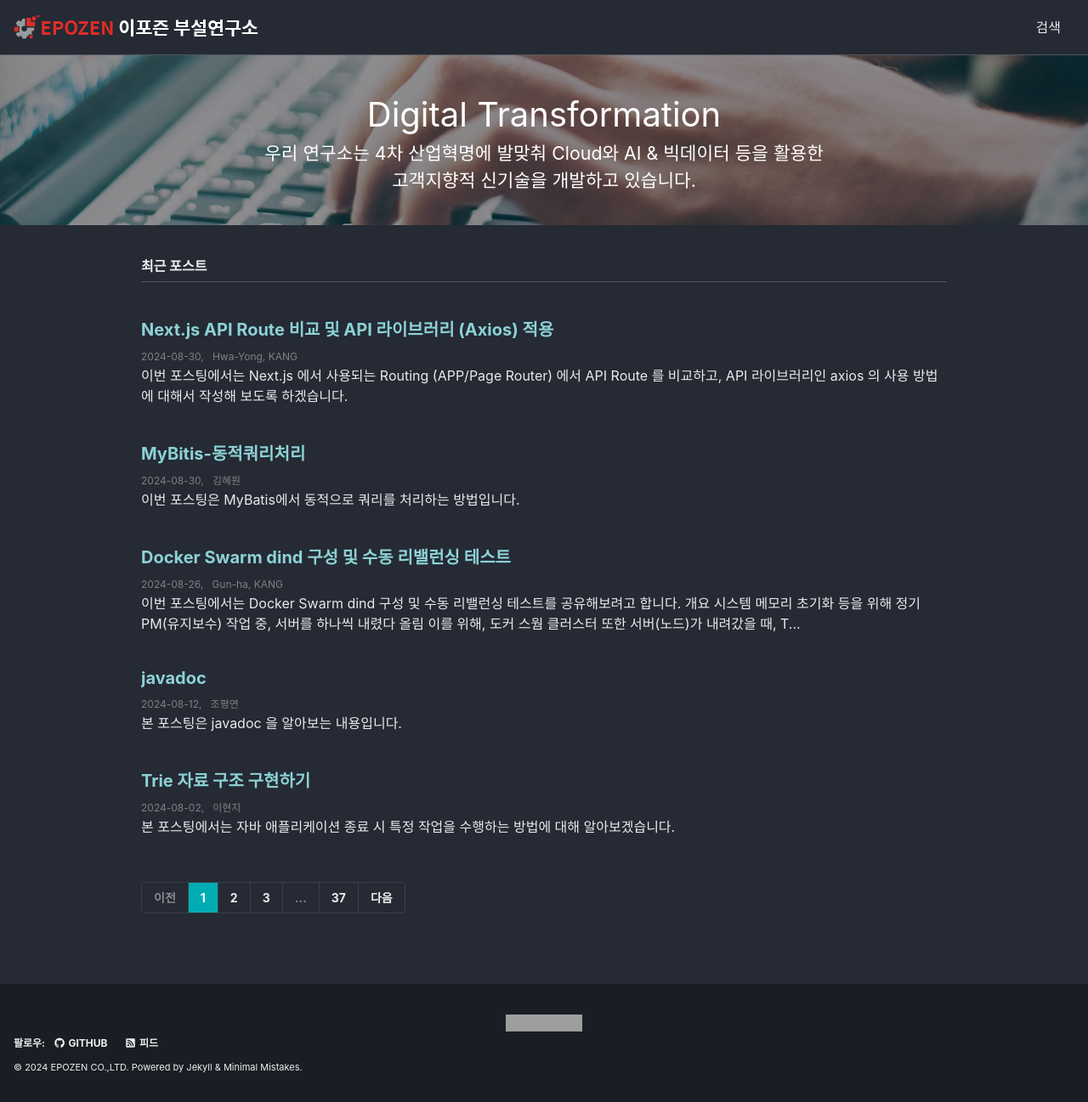
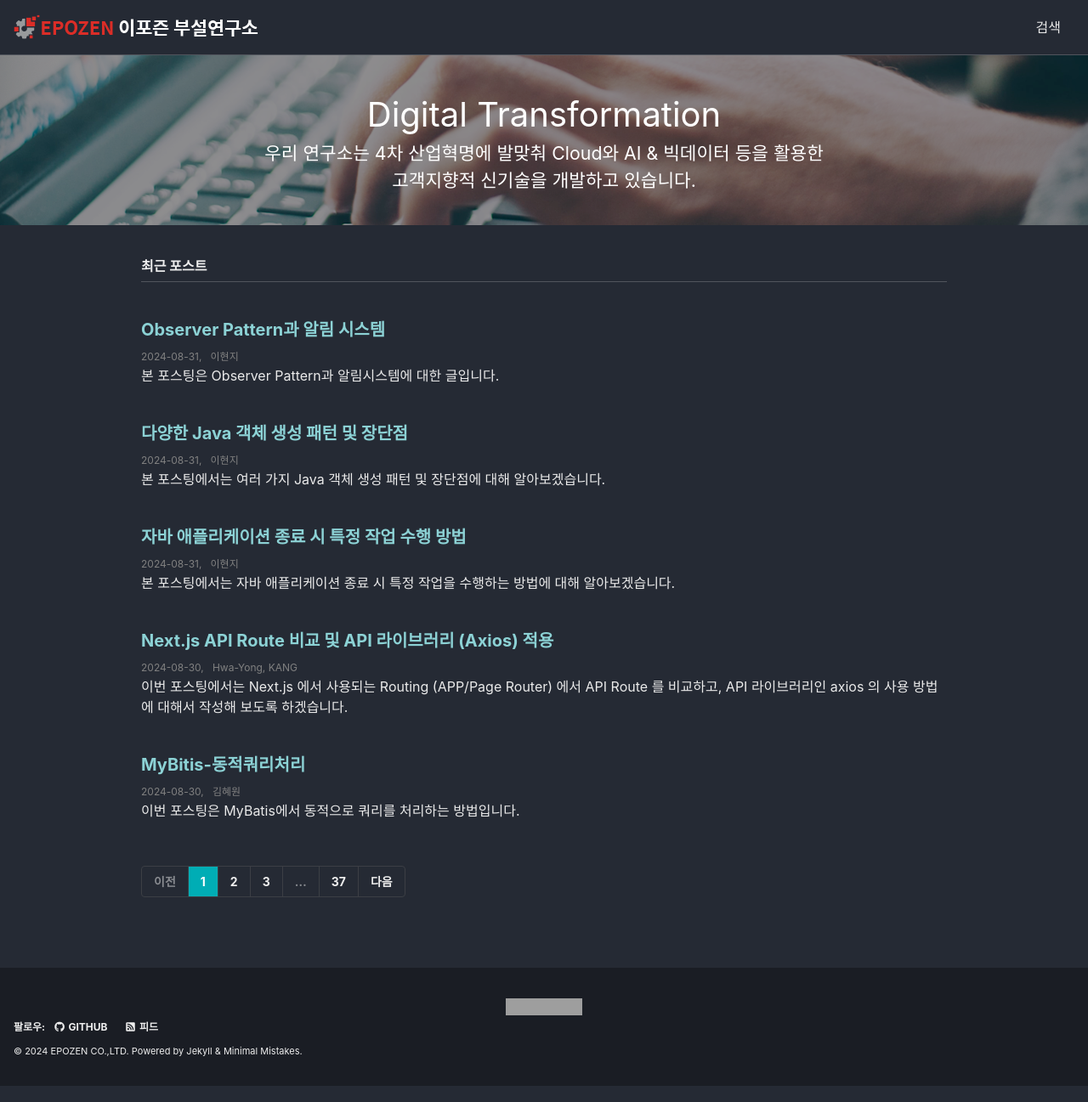
Before and after one commit to epozen-dt/epozen-dt.github.io, a Jekyll site: the page built from index.html, in a window 1280 px wide. Shown: the whole page at 85% size. Built offline with Jekyll 4.4.1, drawn with Linux system fonts in a browser that asks for light colours; cached includes are drawn as plain includes; the list of posts is cut into pages by our own code; part of the change alters nothing that is shown; grey boxes are pictures that could not be loaded.

Commit message:
4, 7, 8 posts by zzllzl

````diff
--- a/_posts/2024-08-02-application_exit_task.md
+++ b/_posts/2024-08-31-application_exit_task.md
@@ -1,5 +1,5 @@
 ---
-title: "Trie 자료 구조 구현하기"
+title: "자바 애플리케이션 종료 시 특정 작업 수행 방법"
 last_modified_at: 2024-08-02
 author: 이현지
 ---
--- /dev/null
+++ b/_posts/2024-08-31-java_creational_pattern.md
@@ -0,0 +1,285 @@
+---
+title: "다양한 Java 객체 생성 패턴 및 장단점"
+last_modified_at: 2024-08-31
+author: 이현지
+---
+
+본 포스팅에서는 여러 가지 Java 객체 생성 패턴 및 장단점에 대해 알아보겠습니다.
+<br><br>
+
+
+# 1. 생성자 패턴 (Constructor Pattern)
+
+- 클래스의 인스턴스를 생성할 때 생성자를 사용하는 전통적인 방법
+
+- 객체 생성 시 필요한 모든 필드를 생성자 매개변수로 전달함
+
+```java
+public class User {
+	private String name;
+    private int age;
+
+    public User(String name, int age) {
+    	this.name = name;
+        this.age = age;
+    }
+}
+```
+
+## 장점
+
+- 간단하고 직관적
+
+- 객체 생성 시 모든 필드를 빠짐 없이 초기화할 수 있음
+
+
+
+## 단점
+
+- 매개변수가 많으면 가독성이 떨어짐
+
+  -> 같은 타입의 매개변수 값이 바뀌었을 경우 컴파일러 오류가 발생하지 않음
+
+<br><br>
+
+# 2. 정적 메소드 패턴 (Static Method Pattern)
+
+- 정적 메소드를 사용하여 객체를 생성함
+
+```java
+public class User {
+	private String name;
+    private int age;
+
+    private User(String name, int age) {
+    	this.name = name;
+        this.age = age;
+    }
+
+    public static User createUser(String name, int age) {
+    	return new User(name, age);
+    }
+}
+```
+
+## 장점
+
+- 객체 생성 로직을 캡슐화함
+
+  -> 클라이언트 코드 단순화, 유지보수 용이, 동일한 객체 생성 로직을 여러 곳에서 재사용 가능
+
+- 객체 생성 메소드의 이름을 통해  반환되는 인스턴스가 어떤 역할을 할 지 명시할 수 있음
+
+- 상위 클래스의 하위클래스를 반환하도록 반환타입을 제한할 수 있음
+
+
+
+## 단점
+
+생성자 패턴과 마찬가지로 같은 타입의 매개변수 값이 바뀌었을 경우 컴파일러 오류가 발생하지 않음
+
+
+<br><br>
+
+# 3. 수정자 패턴 (Setter Pattern)
+
+- setter를 이용하여 객체의 필드를 개별적으로 설정
+
+- 생성자로 기본값을 설정하고, 수정자를 통해 값을 변경함
+
+```java
+public class User {
+	private String name;
+    private int age;
+
+    public User() {}
+
+	public void setName(String name) {
+    	this.name = name;
+    }
+
+    public void setAge(int age) {
+    	this.age = age;
+    }
+}
+```
+
+## 장점
+
+- 객체를 단계적으로 초기화할 수 있음
+
+- 필드를 선택적으로 초기화할 수 있음
+
+
+
+## 단점
+
+- setter가 많을 경우 클라이언트 코드에서 객체를 설정하는 코드가 길어지고 복잡해져서 가독성이 저하됨
+
+- setter를 통해 객체의 상태를 변경할 수 있으므로 객체의 불변성 및 일관성을 유지하기 어려움
+
+  -> 멀티스레드 환경에서 문제를 일으킬 수 있음
+
+- setter를 통해 의존성을 주입할 경우, 필요한 모든 속성이 설정되지 않은 상태에서 객체가 사용될 수 있음
+
+  -> 런타임 오류 발생
+
+<br><br>
+
+# 4. 빌더 패턴 (Builder Pattern)
+
+- 복잡한 객체 생성 시 유용함
+
+- 빌더 클래스를 사용하여 객체의 다양한 속성을 설정하고 객체를 생성함
+
+```java
+public class User {
+	// 필수 필드
+	private String id;
+    private String pwd;
+	// 옵션 필드
+	private String name;
+    private int age;
+
+    /** 빌더만 인스턴스 생성 가능하도록 생성자를 private로 선언 */
+    private User(UserBuilder builder) {
+    	this.id = id;
+        this.pwd = pwd;
+    	this.name = name;
+        this.age = age;
+    }
+
+	/** 빌더 클래스 */
+	public static class UserBuilder {
+        // 필수 필드
+        private id;
+        private pwd;
+        // 옵션 필드
+        private String name;
+        private int age;
+
+        public Builder setName(String id, String pwd) {
+        	this.id = id;
+            this.pwd = pwd;
+            return this;
+        }
+
+        public UserBuilder setName(String name) {
+        	this.name = name;
+            return this;
+        }
+
+        public UserBuilder setAge(int age) {
+        	this.age = age;
+            return this;
+        }
+
+        // 빌더 클래스의 build() 메서드를 통해서만 인스턴스 생성 가능
+        public User build() {
+        	return new User(this);
+        }
+	}
+}
+```
+
+### 인스턴스 생성
+
+```java
+public class Sample {
+
+    public void test() {
+    	// 필수 필드는 User의 생성자로 설정
+    	User user = User.UserBuilder("testId", "testPwd")
+        				// 옵션 필드는 set()로 설정
+                        // .setName("Sam")
+                        // .setAge(10)
+                        .build();
+    }
+
+}
+```
+
+### @Builder 어노테이션
+
+@Builder 어노테이션을 이용하면 별도의 빌더 클래스를 작성할 필요 없이 간단하게 빌더 패턴을 적용할 수 있습니다.
+
+
+
+#### 예시1) 클래스 위에 @Builder 를 붙이는 경우
+
+```java
+import lombok.Builder;
+import lombok.Getter;
+
+@Getter
+@Builder
+public class User {
+    private String name;
+    private int age;
+}
+```
+
+#### 예시2) 생성자 위에 @Builder 를 붙이는 경우
+
+```java
+import lombok.Builder;
+import lombok.Getter;
+
+@Getter
+public class User {
+    private String name;
+    private int age;
+
+    @Builder
+    public User(String name, int age) {
+        this.name = name;
+        this.age = age;
+    }
+}
+```
+
+예시 1과 2 모두  builder() 메소드로 객체를 생성합니다.
+
+```java
+public class Main {
+    public static void main(String[] args) {
+        User user = User.builder()
+                        .name("Harry")
+                        .age(25)
+                        .build();
+
+        System.out.println("Name: " + user.getName());
+        System.out.println("Age: " + user.getAge());
+    }
+}
+```
+
+## 장점
+
+- 클라이언트 코드의 가독성 향상
+
+- 필수 필드만 초기화 가능
+
+- 필수 필드에 대해선 컴파일러로 오류 체크 가능
+
+
+
+## 단점
+
+- 객체를 생성하기 위해 추가적인 객체(builder)를 생성해야 하므로 성능에 미세한 오버헤드 발생 가능
+
+- 간단한 객체 생성 시에는 단순한 생성자나 수정자를 사용하는 것이 더 나음
+
+- 객체의 필수 속성을 체크하거나 제약 조건을 처리하는 것이 builder 내부에서 복잡해질 수 있음
+
+- 여러 빌더 인스턴스가 동시에 사용될 경우, 각각의 빌더가 동일한 객체상태를 유지하기 어려우므로 추가적인 설정이 필요할 수 있음
+
+
+<br><br>
+
+이상으로 다양한 Java 객체 생성 패턴 및 장단점에 대한 글을 마치겠습니다.
+
+<br><br>
+ > Reference
+- https://mangkyu.tistory.com/163
+- https://velog.io/@a01021039107/4.-%EA%B0%9D%EC%B2%B4-%EC%83%9D%EC%84%B1%EC%97%90-%EC%83%9D%EC%84%B1%EC%9E%90-vs-%EB%B9%8C%EB%8D%94-%ED%8C%A8%ED%84%B4-%EB%AC%B4%EC%97%87%EC%9D%84-%EC%8D%A8%EC%95%BC-%ED%95%A0%EA%B9%8C
--- /dev/null
+++ b/_posts/2024-08-31-observer_pattern.md
@@ -0,0 +1,269 @@
+---
+title: "Observer Pattern과 알림 시스템"
+last_modified_at: 2024-08-31
+author: 이현지
+---
+
+본 포스팅은 Observer Pattern과 알림시스템에 대한 글입니다.
+<br><br>
+
+# Observer Pattern
+Observer 패턴은 객체 지향 프로그래밍에서 사용되는 디자인 패턴입니다.
+
+특정 객체의 상태가 변하면 다른 객체들이 변화된 정보를 갱신할 수 있도록 통지하며,<br>
+하나의 Subject와 여러 Observer들이 일대다 관계를 이룬다는 특징이 있습니다.
+
+
+
+
+
+## 주요 구성 요소
+
+### Subject (관찰 대상)
+상태 변화를 감지하여 Observer들에게 통지하는 객체
+
+### Observer (관찰자)
+Subject의 상태 변화를 통지받아 필요한 작업 수행
+
+
+<br>
+
+## 동작 과정
+
+1. Subject에 여러 Observer들이 등록됨 (등록 해제 가능)
+2. Subject의 상태가 변하면 자신의 상태가 변했음을 Observer들에게 알림
+3. 각 Observer들은 Subject의 상태 변화를 통지받고 필요한 작업을 수행
+
+<br>
+
+## 예시
+유튜브 구독 시스템
+
+<br>
+
+![예시](https://img1.daumcdn.net/thumb/R1280x0/?scode=mtistory2&fname=https%3A%2F%2Fblog.kakaocdn.net%2Fdn%2FMkxgw%2FbtsIp8f5g2A%2FkzS9TkYyAooDNyCO4jn5C0%2Fimg.png)
+
+<br>
+
+구독자(Observer)들은 유튜브 채널(Subject)을 구독하거나 구독 해제 가능
+구독 중인 유튜브 채널(Subject)에 새로운 영상이 업로드되면 구독자(Observer)들에게 알림 발생
+구독자(Observer)들은 새 영상에 대한 알림을 받고 새 영상을 시청함
+
+
+## 구조
+<br>
+
+![구조](https://img1.daumcdn.net/thumb/R1280x0/?scode=mtistory2&fname=https%3A%2F%2Fblog.kakaocdn.net%2Fdn%2Fmbc31%2FbtsIoiyea0R%2FQKQFDsVhokIpOKC8Ev0Wr0%2Fimg.png)
+
+<br>
+
+## 장점
+
+### 객체 간의 결합도 감소
+Subject와 Observer가 독립적으로 존재하고 Subject는 Observer에게 자신의 상태 변화를 알리기만 하면 되기 때문에 Subject는 Observer가 특정 인터페이스를 구현한다는 것만 알고 있으며, Observer가 어떻게 동작하는지 모름
+### 뛰어난 확장성
+새로운 Observer를 추가하더라도 Subject의 코드를 수정할 필요가 없으므로 시스템의 유지보수 및 확장이 용이함
+### 실시간 업데이트
+Subject의 상태 변화가 즉시 Observer들에게 전달됨
+
+## 단점
+### 성능 문제 발생 가능
+너무 많은 Observer들이 등록될 경우 모든 Observer에게 상태 변화를 통지하는 데 시간이 많이 소요될 수 있음
+### 순환 참조 문제 발생 가능
+Subject와 Observer가 서로를 참조하는 경우 무한 루프에 빠질 수 있으므로 이를 방지하기 위한 추가적인 설계가 필요함
+
+
+## 예시 코드
+
+### Sample1
+
+#### Subject
+```java
+public interface Subject {
+
+	/* Observer 등록 */
+	void registerObserver(Observer observer);
+	/* Observer 삭제 */
+	void removeObserver(Observer observer);
+	/* Observer들에게 변경사항 통지 */
+	void notifyObservers(String msg);
+
+}
+
+import java.util.ArrayList;
+import java.util.List;
+
+public class Subject1 implements Subject {
+
+	private List<Observer> observers;
+
+	public TestSubject() {
+		observers = new ArrayList<Observer>();
+	}
+
+	@Override
+	public void registerObserver(Observer observer) {
+		observers.add(observer);
+	}
+
+	@Override
+	public void removeObserver(Observer observer) {
+		observers.remove(observer);
+	}
+
+	@Override
+	public void notifyObservers(String msg) {
+		for (Observer observer : observers) {
+			observer.update(msg);
+		}
+	}
+
+}
+```
+
+#### Observer
+```java
+public interface Observer {
+
+	/* Subject의 상태를 업데이트 받는 메소드 */
+	void update(String msg);
+
+}
+
+public class Observer1 implements Observer {
+
+	@Override
+	public void update(String msg) {
+		System.out.println("Observer1 : " + msg);
+	}
+
+}
+
+public class Observer2 implements Observer {
+
+	@Override
+	public void update(String msg) {
+		System.out.println("Observer2 : " + msg);
+	}
+
+}
+```
+
+실행
+```java
+public class Sample {
+
+	public static void main(String[] args) {
+
+		Observer observer1 = new Observer1();
+		Observer observer2 = new Observer2();
+
+		Subject subject1 = new Subject1();
+
+		// Subject에 Observer 등록 (= Observer들이 Subject를 구독)
+		subject1.registerObserver(observer1);
+		subject1.registerObserver(observer2);
+
+		// testSubject의 변경사항을 Observer들에게 통지
+		String msg = "subject1에 새 영상이 업로드 되었습니다.";
+		testSubject.notifyObservers(msg);
+
+	}
+
+}
+```
+
+<br><br>
+
+### Sample2
+
+Observer Pattern을 이용하여 아주 간단한 주가 변동 알림 시스템을 구현해봅시다.
+
+```java
+import java.util.ArrayList;
+import java.util.List;
+
+/**
+ *	주가를 관찰하는 주체
+ */
+class Stock {
+
+	/** 옵저버 리스트 */
+    private List<Observer> observers = new ArrayList<>();
+    /** 주가 */
+    private float price;
+
+	/** 옵저버 등록 */
+    public void addObserver(Observer observer) {
+        observers.add(observer);
+    }
+
+	/** 옵저버 등록 해제 */
+    public void removeObserver(Observer observer) {
+        observers.remove(observer);
+    }
+
+	/** 주가 변경 및 옵저버들에게 알림 */
+    public void setPrice(float price) {
+        this.price = price;
+        notifyObservers();
+    }
+
+	/** 옵저버들에게 주가 변동 사항 알림 */
+    private void notifyObservers() {
+        for (Observer observer : observers) {
+            observer.update(price);
+        }
+    }
+}
+
+/**
+ * 옵저버 인터페이스
+ */
+interface Observer {
+    void update(float price);
+}
+
+/**
+ * 주식 가격을 모니터링하는 관찰자
+ */
+class StockObserver implements Observer {
+
+    private String name;
+
+    public StockObserver(String name) {
+        this.name = name;
+    }
+
+    @Override
+    public void update(float price) {
+        System.out.println(name + "의 주식 가격이 변경되었습니다.: " + price);
+    }
+}
+
+/**
+  * 메인 클래스
+  */
+public class ObserverPatternExample {
+    public static void main(String[] args) {
+
+        Stock stock = new Stock();
+
+        StockObserver observer1 = new StockObserver("관찰자 1");
+        StockObserver observer2 = new StockObserver("관찰자 2");
+
+        stock.addObserver(observer1);
+        stock.addObserver(observer2);
+
+        // 주식 가격 변경
+        stock.setPrice(100.0f);
+        // -> 관찰자 1(또는 2)의 주식 가격이 변경되었습니다.: 100.0
+        stock.setPrice(105.5f);
+        // -> 관찰자 1(또는 2)의 주식 가격이 변경되었습니다.: 100.0
+    }
+}
+```
+
+<br><br>
+
+이상으로 ObserverPatter과 알림 시스템에 대한 글을 마치겠습니다.
````
